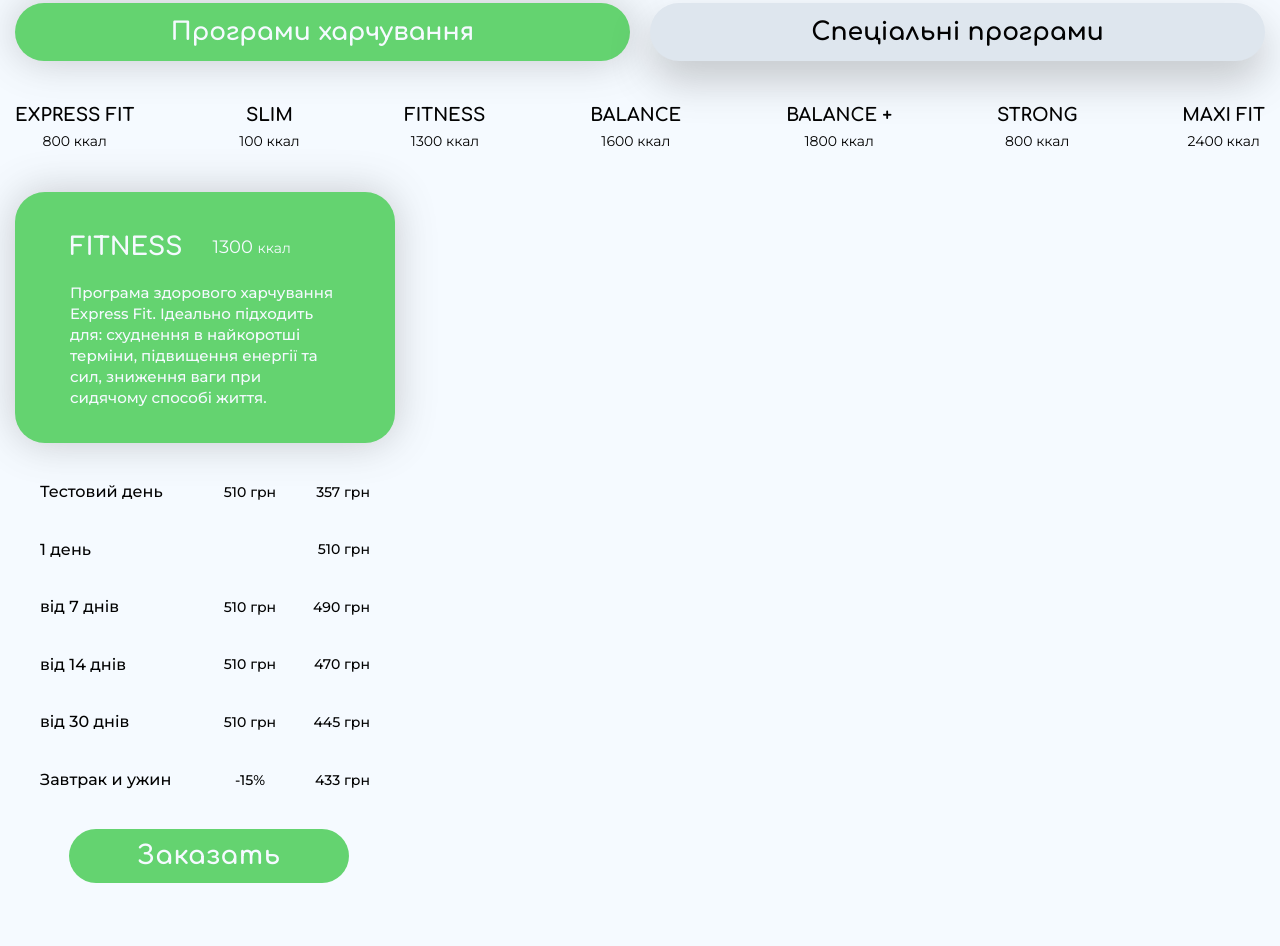
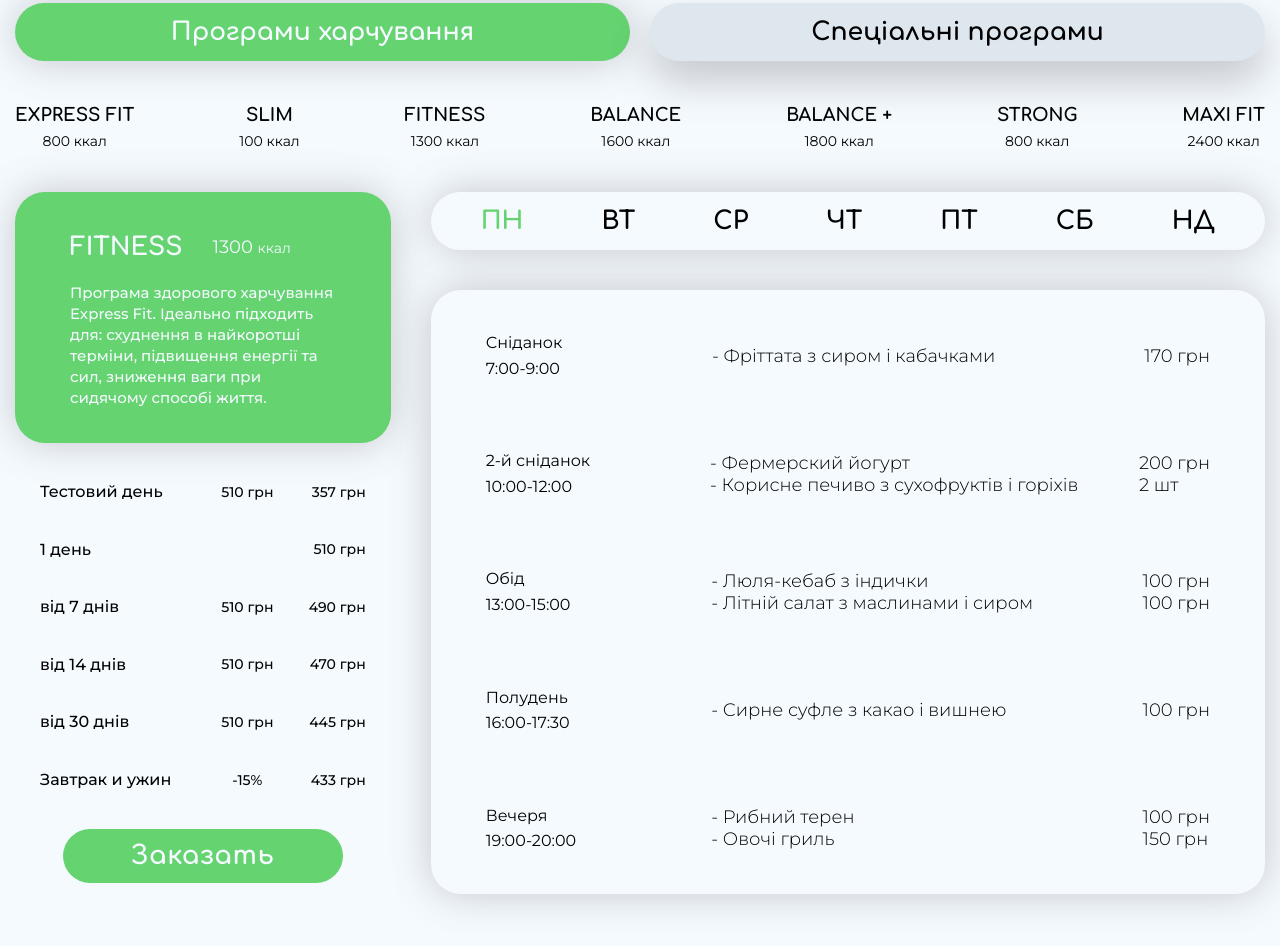
Before and after one commit to dyushchenk0/Gastro-chef, a plain HTML site: page index.html in a window 1280 px wide. Shown: the part 1273-2219 px from the top of the page. Drawn offline with Linux system fonts and the light colour scheme.

Commit message:
feat(nutrition): block nutrition is ready

```diff
--- a/css/style.css
+++ b/css/style.css
@@ -609,6 +609,11 @@ body {
 
 /* Nutrition content */
 
+.nutrition__content {
+	display: flex;
+	justify-content: space-between;
+}
+
 .left__side {
 	width: 31.05%;
 	margin: 40px 0;
@@ -639,7 +644,6 @@ body {
 	margin-bottom: 15px;
 }
 
-
 .category__item--title.white {
 	color: #f5faff;
 	margin-right: 30px;
@@ -651,7 +655,6 @@ body {
 	font-size: 18px;
 	text-transform: uppercase;
 }
-
 
 .category__item--calories.white span {
 	text-transform: none;
@@ -716,3 +719,89 @@ body {
 .btn.margin {
 	margin-top: 10px;
 }
+
+/* Right side */
+
+.right__side {
+	width: 68.95%;
+	margin-top: 40px;
+	margin-left: 40px;
+}
+
+.nutrition__days {
+	display: flex;
+	flex-direction: row;
+	justify-content: space-between;
+
+	padding: 15px 50px;
+	margin-bottom: 40px;
+	border-radius: 30px;
+	background: #f5faff;
+	box-shadow: 0 0 40px 0 rgba(86, 86, 86, 0.3);
+}
+
+.nutrition__days--item {
+	color: #000;
+	justify-content: space-between;
+	font-family: 'Comfortaa';
+	font-size: 25px;
+	font-weight: 700;
+	line-height: normal;
+	text-transform: uppercase;
+}
+
+.nutrition__days--item.active {
+	color: #64d370;
+}
+
+/* Nutrition meal */
+
+.nutrition__meal--times {
+	width: 100%;
+	justify-content: space-between;
+	max-width: 880px;
+	padding: 10px;
+
+	padding: 40px 40px;
+	border-radius: 30px;
+	background: #f5faff;
+	box-shadow: 0 0 40px 0 rgba(86, 86, 86, 0.3);
+}
+
+.meal__times--item {
+	display: flex;
+	justify-content: space-between;
+	align-items: center;
+	padding: 0 15px;
+	margin-bottom: 67px;
+}
+
+.meal__time {
+	flex: 1;
+	color: #000;
+	font-size: 16px;
+	text-align: left;
+	padding-right: 10px;
+}
+
+.meal__name {
+	flex: 2;
+	color: #000;
+	font-size: 18px;
+	font-weight: 300;
+	line-height: normal;
+	text-align: left;
+}
+
+.meal__price {
+	text-align: left;
+	color: #000;
+
+	font-size: 18px;
+	font-weight: 300;
+	line-height: normal;
+}
+
+.meal__times--item:last-child {
+	margin-bottom: 0;
+}
--- a/index.html
+++ b/index.html
@@ -54,7 +54,6 @@
 			</div>
 		</header>
 		<!-- Header end-->
-
 
 		<div class="page">
 			<!-- Intro -->
@@ -265,8 +264,50 @@
 							<a href="#" class="btn margin" target="_blank">Заказать</a>
 						</div>
 						<div class="right__side">
-							<div class="nutrition__days"></div>
-							<div class="nutrition__meal--times"></div>
+							<div class="nutrition__days">
+								<div class="nutrition__days--item active">пн</div>
+								<div class="nutrition__days--item">вт</div>
+								<div class="nutrition__days--item">ср</div>
+								<div class="nutrition__days--item">чт</div>
+								<div class="nutrition__days--item">пт</div>
+								<div class="nutrition__days--item">сб</div>
+								<div class="nutrition__days--item">нд</div>
+							</div>
+							<div class="nutrition__meal--times">
+								<div class="meal__times--item">
+									<div class="meal__time">Сніданок<br />7:00-9:00</div>
+									<div class="meal__name">- Фріттата з сиром і кабачками</div>
+									<div class="meal__price">170 грн</div>
+								</div>
+								<div class="meal__times--item">
+									<div class="meal__time">2-й сніданок<br />10:00-12:00</div>
+									<div class="meal__name">
+										- Фермерский йогурт<br />- Корисне печиво з сухофруктів і
+										горіхів
+									</div>
+									<div class="meal__price">200 грн<br />2 шт</div>
+								</div>
+								<div class="meal__times--item">
+									<div class="meal__time">Обід<br />13:00-15:00</div>
+									<div class="meal__name">
+										- Люля-кебаб з індички<br />- Літній салат з маслинами і
+										сиром
+									</div>
+									<div class="meal__price">100 грн<br />100 грн</div>
+								</div>
+								<div class="meal__times--item">
+									<div class="meal__time">Полудень<br />16:00-17:30</div>
+									<div class="meal__name">- Сирне суфле з какао і вишнею</div>
+									<div class="meal__price">100 грн</div>
+								</div>
+								<div class="meal__times--item">
+									<div class="meal__time">Вечеря<br />19:00-20:00</div>
+									<div class="meal__name">
+										- Рибний терен<br />- Овочі гриль
+									</div>
+									<div class="meal__price">100 грн<br>150 грн</div>
+								</div>
+							</div>
 						</div>
 					</div>
 				</div>
```
Lines whose indentation alone changed are shown as unchanged.
